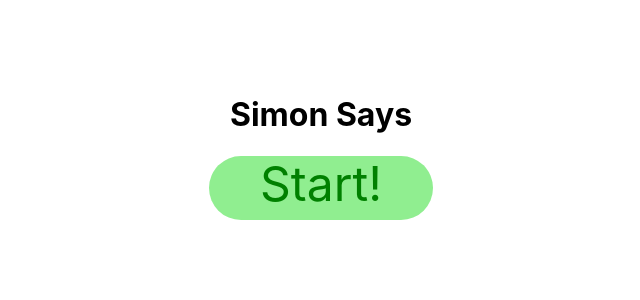
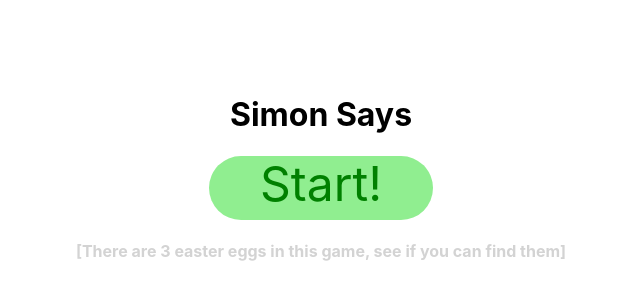
Before and after one commit to Hakeemmidan/simon-says, a React (Create React App) app: page / in a window 1280 px wide. Shown: the part 86-386 px from the top of the page, without its empty margins (319-959 px from the left). Built offline with nearby package versions, Linux system fonts and the light colour scheme.

Commit message:
Add easter egg announcement to start screen

```diff
--- a/src/App.css
+++ b/src/App.css
@@ -22,6 +22,7 @@
 }
 
 .start-button {
+  margin: 0 auto;
   height: 4rem;
   width: 14rem;
   background-color: lightgreen;
@@ -50,6 +51,9 @@
   background-color: lightsalmon;
   color: orangered;
 }
+.u-color-lightgray {
+  color: lightgray;
+}
 /* utilities END */
 
 @keyframes fadeIn {
--- a/src/components/GameContainer.jsx
+++ b/src/components/GameContainer.jsx
@@ -48,6 +48,9 @@ export const GameContainer = () => {
           <div className="start-button" onClick={() => startGame()}>
             Start!
           </div>
+          <h4 className="u-color-lightgray">
+            [There are 3 easter eggs in this game, see if you can find them]
+          </h4>
         </div>
       </div>
     );
```
